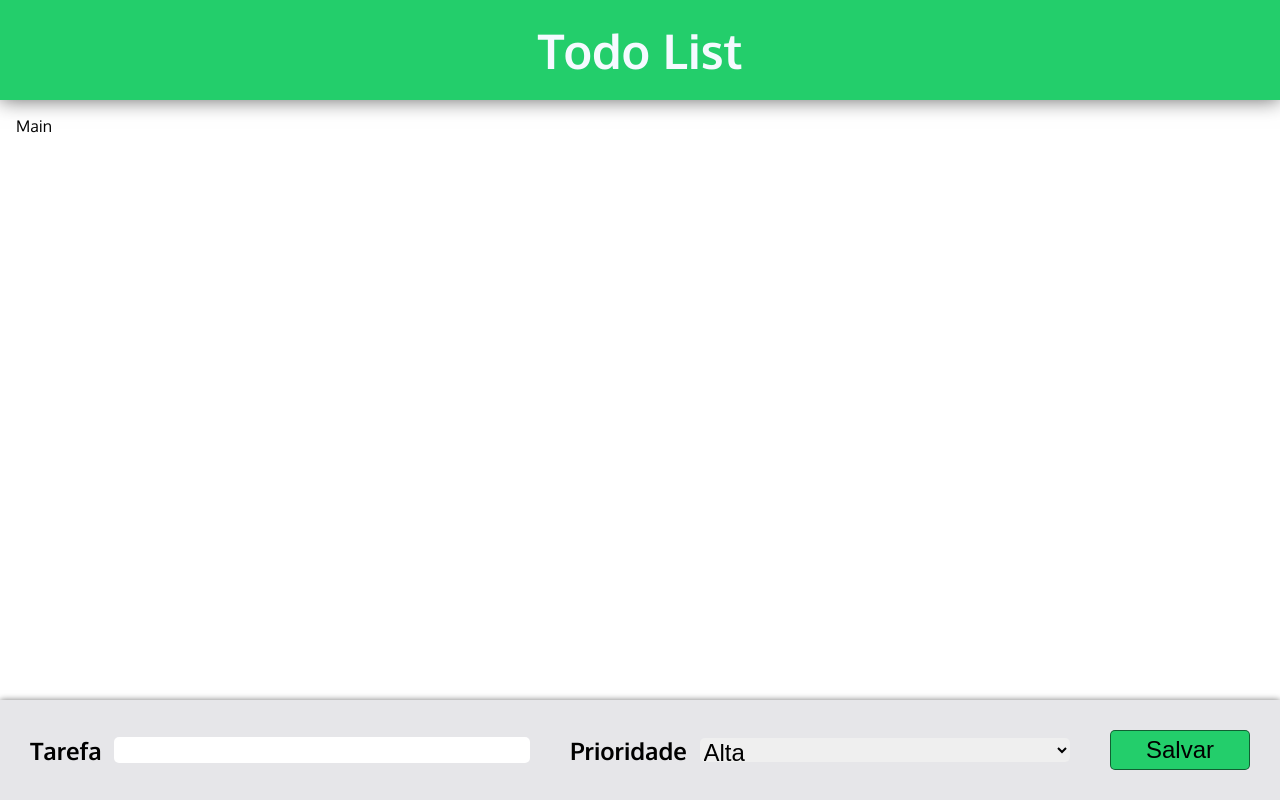
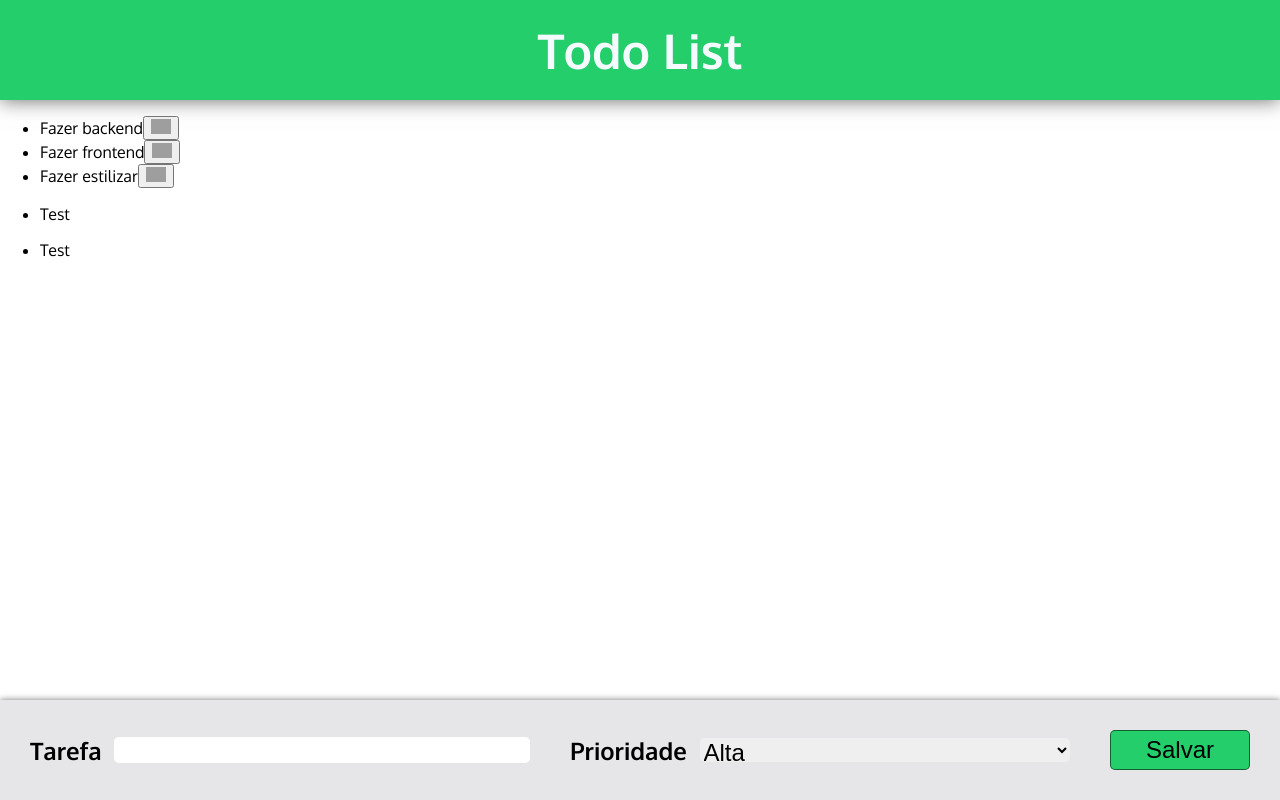
Before and after one commit to caiojardim/todo-react, a React (Create React App) app: page / in a window 1280 px wide. Built offline with nearby package versions, Linux system fonts and the light colour scheme; data requests are answered from the project's data file; grey boxes are pictures that could not be loaded.

Commit message:
get the todo list in backend and show

```diff
--- a/src/components/template/Main.jsx
+++ b/src/components/template/Main.jsx
@@ -1,11 +1,47 @@
 import React from 'react'
 import './Main.css'
+import { useState, useEffect } from 'react'
+import axios from 'axios'
 
 export default function (props) {
+    const [listElements, setListElements] = useState([])
 
+    useEffect(() => {
+        axios.get('http://localhost:3001/todo')
+            .then(resp => setListElements(resp.data))
+    }, [])
+
+        console.log(listElements)
     return (
-        <main>
-            Main
-        </main>
+        <div className="container">
+            <div className='container-element'>
+            <ul>
+            {listElements.map(item => {
+                return(
+                    <>
+                        <li key={item.id}>
+                            <span>{item.text}</span>
+                                <button>
+                                    <img src='trash-icon.png' width="20px" alt="Trash Icon"/>
+                                </button>
+                        </li>
+
+                    </>
+                )
+            })}
+            </ul>
+            </div>
+            <div className='container-element'>
+                <ul>
+                    <li>Test</li>
+                </ul>
+            </div>
+            <div className='container-element'>
+                <ul>
+                    <li>Test</li>
+                </ul>
+            </div>
+
+        </div>
     )
 }
```
